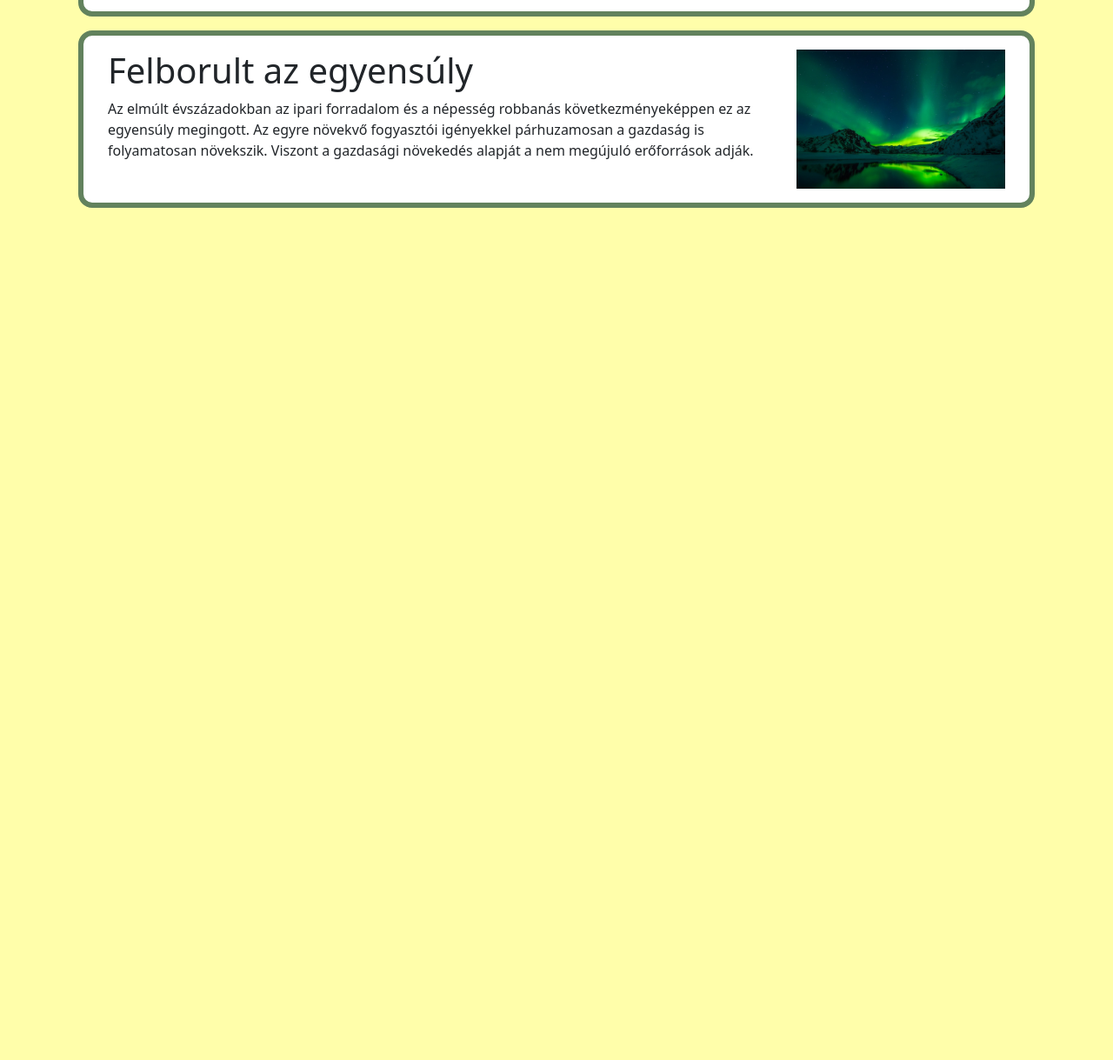
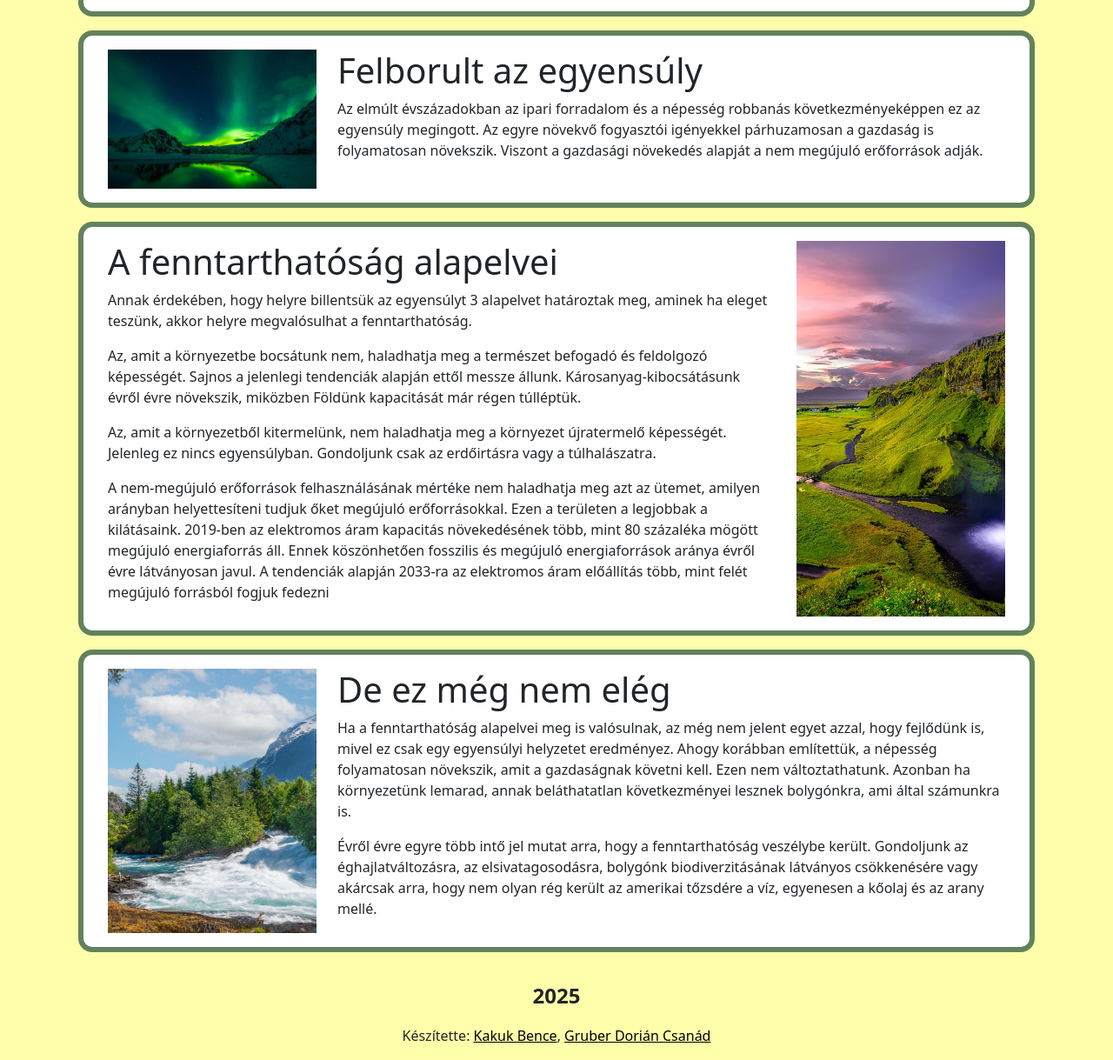
Before and after one commit to Yeetvok/fenntarthatosag, a plain HTML site: page index.html in a window 1280 px wide. Shown: the part 1881-3100 px from the top of the page at 87% size. Before the commit the page ends 2152 px from the top, so only its background shows below. Drawn offline with nearby package versions, Linux system fonts and the light colour scheme.

Commit message:
kesen va

```diff
--- a/index.html
+++ b/index.html
@@ -56,24 +56,41 @@
         </div>
       </div>
       <div class="row mt-3">
+        <div class="col-sm-0 col-md-5 col-lg-3">
+          <img src="iceland-2111811_1280.jpg" alt="ajszlend" class="colimage">
+        </div>
         <div class="col-sm-12 col-md-7 col-lg-9 coltext">
           <h1>Felborult az egyensúly</h1>
           <p>Az elmúlt évszázadokban az ipari forradalom és a népesség robbanás következményeképpen ez az egyensúly megingott. Az egyre növekvő fogyasztói igényekkel párhuzamosan a gazdaság is folyamatosan növekszik. Viszont a gazdasági növekedés alapját a nem megújuló erőforrások adják.</p>
         </div>
+      </div>
+      <div class="row mt-3">
+        <div class="col-sm-12 col-md-7 col-lg-9 coltext">
+          <h1>A fenntarthatóság alapelvei</h1>
+          <p>Annak érdekében, hogy helyre billentsük az egyensúlyt 3 alapelvet határoztak meg, aminek ha eleget teszünk, akkor helyre megvalósulhat a fenntarthatóság.</p>
+          <p>Az, amit a környezetbe bocsátunk nem, haladhatja meg a természet befogadó és feldolgozó képességét. Sajnos a jelenlegi tendenciák alapján ettől messze állunk. Károsanyag-kibocsátásunk évről évre növekszik, miközben Földünk kapacitását már régen túlléptük.</p>
+          <p>Az, amit a környezetből kitermelünk, nem haladhatja meg a környezet újratermelő képességét. Jelenleg ez nincs egyensúlyban. Gondoljunk csak az erdőirtásra vagy a túlhalászatra. </p>
+          <p>A nem-megújuló erőforrások felhasználásának mértéke nem haladhatja meg azt az ütemet, amilyen arányban helyettesíteni tudjuk őket megújuló erőforrásokkal. Ezen a területen a legjobbak a kilátásaink. 2019-ben az elektromos áram kapacitás növekedésének több, mint 80 százaléka mögött megújuló energiaforrás áll. Ennek köszönhetően fosszilis és megújuló energiaforrások aránya évről évre látványosan javul. A tendenciák alapján 2033-ra az elektromos áram előállítás több, mint felét megújuló forrásból fogjuk fedezni</p>
+        </div>
         <div class="col-sm-0 col-md-5 col-lg-3">
-          <img src="iceland-2111811_1280.jpg" alt="ajszlend" class="colimage">
+          <img src="seljalandsfoss-1751463_1280.jpg" alt="vizeso" class="colimage">
+        </div>
+      </div>
+      <div class="row mt-3">
+        <div class="col-sm-0 col-md-5 col-lg-3">
+          <img src="river-8279466_1280.jpg" alt="fojo" class="colimage">
+        </div>
+        <div class="col-sm-12 col-md-7 col-lg-9 coltext">
+          <h1>De ez még nem elég</h1>
+          <p>Ha a fenntarthatóság alapelvei meg is valósulnak, az még nem jelent egyet azzal, hogy fejlődünk is, mivel ez csak egy egyensúlyi helyzetet eredményez. Ahogy korábban említettük, a népesség folyamatosan növekszik, amit a gazdaságnak követni kell. Ezen nem változtathatunk. Azonban ha környezetünk lemarad, annak beláthatatlan következményei lesznek bolygónkra, ami által számunkra is.</p>
+          <p>Évről évre egyre több intő jel mutat arra, hogy a fenntarthatóság veszélybe került. Gondoljunk az éghajlatváltozásra, az elsivatagosodásra, bolygónk biodiverzitásának látványos csökkenésére vagy akárcsak arra, hogy nem olyan rég került az amerikai tőzsdére a víz, egyenesen a kőolaj és az arany mellé.</p>
         </div>
       </div>
     </div>
-
-
-
-
-
-
-
-
-
+    <footer>
+      <p id="datum"><strong>2025</strong></p>
+      <p>Készítette: <a href="https://ecneb.hu" target="_blank" rel="noopener noreferrer">Kakuk Bence</a>, <a href="/image.png" target="_blank" rel="noopener noreferrer">Gruber Dorián Csanád</a></p>
+    </footer>
 
     <script src="https://cdn.jsdelivr.net/npm/bootstrap@5.3.3/dist/js/bootstrap.bundle.min.js" integrity="sha384-YvpcrYf0tY3lHB60NNkmXc5s9fDVZLESaAA55NDzOxhy9GkcIdslK1eN7N6jIeHz" crossorigin="anonymous"></script>
   </body>
--- a/style.css
+++ b/style.css
@@ -99,7 +99,7 @@ header{
     animation: nyildoorstuck .5s forwards;
     transform: scale(3);
 }
-a{
+#lenyilal a{
     text-decoration: none;
     color: var(--creampie);
 }
@@ -117,3 +117,13 @@ a{
 .container{
     padding: 2em;
 }
+footer{
+    text-align: center;
+}
+footer a{
+    text-decoration: underline;
+    color: black;
+}
+#datum{
+    font-size: 1.5rem;
+}
```
Also changed, not shown: image.png (added).
